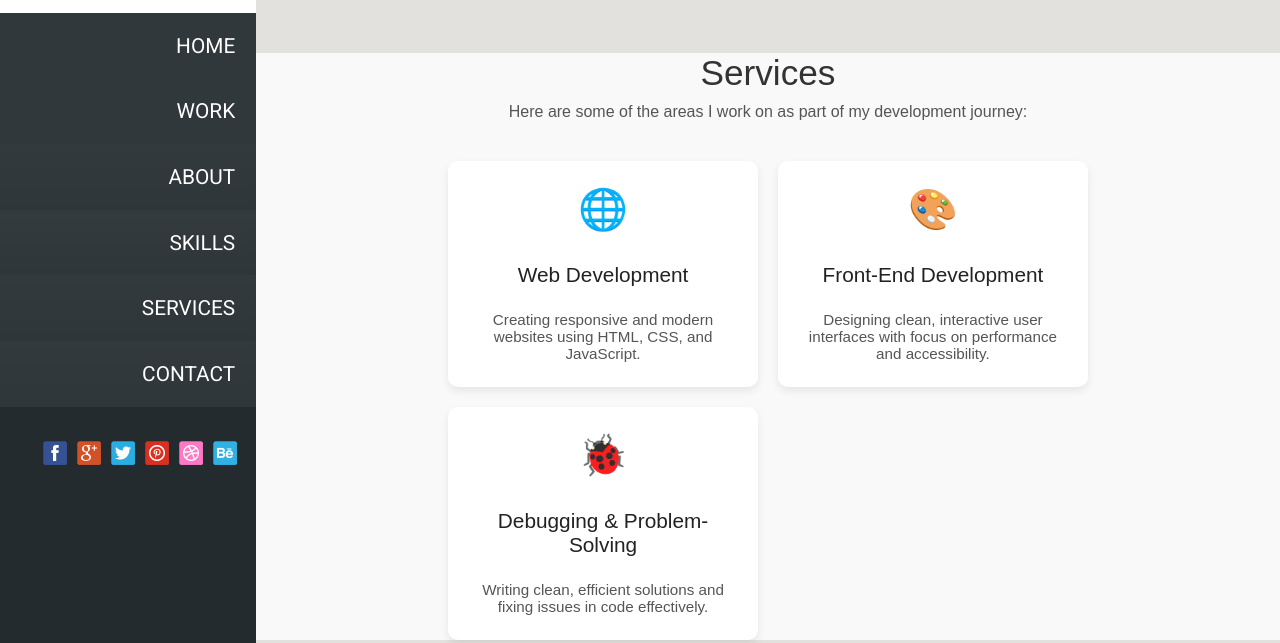
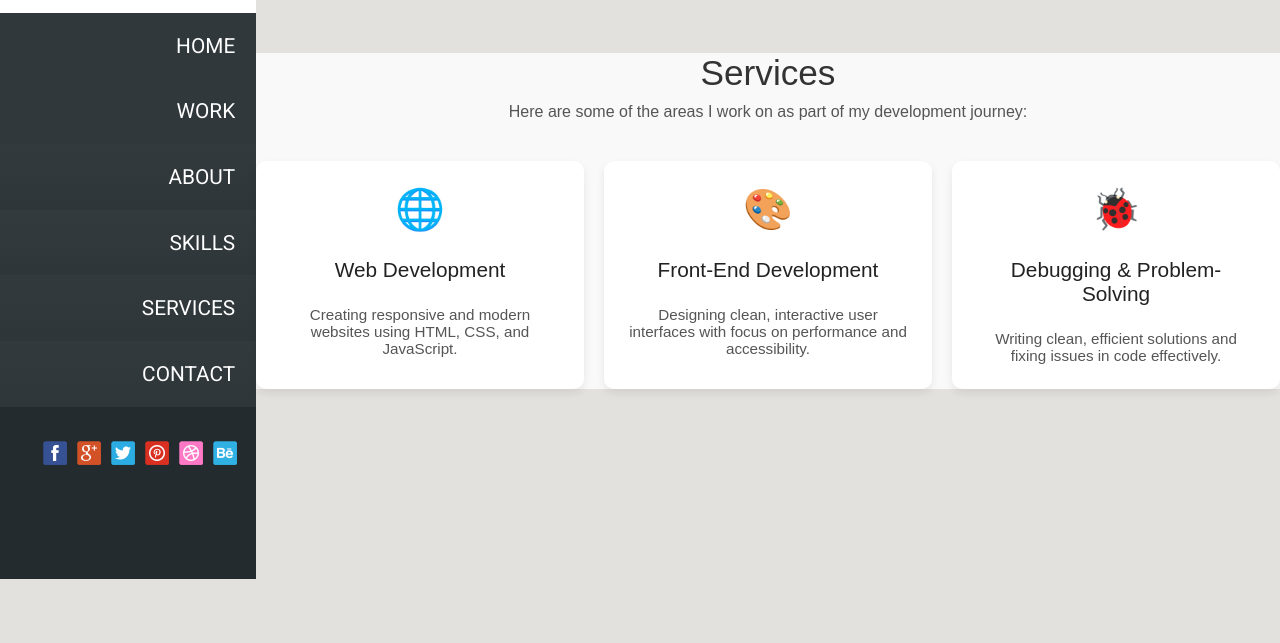
Before and after one commit to Najma-PA/Portfolio, a plain HTML site: page services.html in a window 1280 px wide. Shown: the part 187-830 px from the top of the page. After the commit the page ends 800 px from the top, so only its background shows below. Drawn offline with Linux system fonts and the light colour scheme.

Commit message:
services file modified

```diff
--- a/services.html
+++ b/services.html
@@ -73,7 +73,8 @@ Smartphone Compatible web template, free webdesigns for Nokia, Samsung, LG, Sony
 	<div class="content">
 			<div class="four">
 				<!-- ====== Services Section ====== -->
-<section id="services" style=" background: #f9f9f9; font-family: Arial, sans-serif;">
+
+<section id="layout" style=" background: #f9f9f9; font-family: Arial, sans-serif;">
   <div style="max-width: 1100px; margin: auto; text-align: center;">
     <h2 style="font-size: 2.2rem; margin-bottom: 10px; color: #333;">Services</h2>
     <p style="font-size: 1rem; color: #555; margin-bottom: 40px;">
@@ -85,7 +86,7 @@ Smartphone Compatible web template, free webdesigns for Nokia, Samsung, LG, Sony
       <!-- Service Card -->
       <div style="background: #fff; padding: 25px; border-radius: 10px; box-shadow: 0 4px 8px rgba(0,0,0,0.08);">
         <div style="font-size: 40px; color: #0077b6;">🌐</div>
-        <h3 style="margin: 15px 0 10px; font-size: 1.3rem; color: #222;">Web Development</h3>
+        <h3 style="margin: 10px 0 10px; font-size: 1.3rem; color: #222;">Web Development</h3>
         <p style="color: #555; font-size: 0.95rem;">
           Creating responsive and modern websites using HTML, CSS, and JavaScript.
         </p>
@@ -94,7 +95,7 @@ Smartphone Compatible web template, free webdesigns for Nokia, Samsung, LG, Sony
       <!-- Service Card -->
       <div style="background: #fff; padding: 25px; border-radius: 10px; box-shadow: 0 4px 8px rgba(0,0,0,0.08);">
         <div style="font-size: 40px; color: #0077b6;">🎨</div>
-        <h3 style="margin: 15px 0 10px; font-size: 1.3rem; color: #222;">Front-End Development</h3>
+        <h3 style="margin: 10px 0 10px; font-size: 1.3rem; color: #222;">Front-End Development</h3>
         <p style="color: #555; font-size: 0.95rem;">
           Designing clean, interactive user interfaces with focus on performance and accessibility.
         </p>
@@ -104,7 +105,7 @@ Smartphone Compatible web template, free webdesigns for Nokia, Samsung, LG, Sony
       <!-- Service Card -->
       <div style="background: #fff; padding: 25px; border-radius: 10px; box-shadow: 0 4px 8px rgba(0,0,0,0.08);">
         <div style="font-size: 40px; color: #0077b6;">🐞</div>
-        <h3 style="margin: 15px 0 10px; font-size: 1.3rem; color: #222;">Debugging & Problem-Solving</h3>
+        <h3 style="margin: 10px 0 10px; font-size: 1.3rem; color: #222;">Debugging & Problem-Solving</h3>
         <p style="color: #555; font-size: 0.95rem;">
           Writing clean, efficient solutions and fixing issues in code effectively.
         </p>
@@ -114,11 +115,10 @@ Smartphone Compatible web template, free webdesigns for Nokia, Samsung, LG, Sony
   </div>
 </section>
 
+        </div>
+      </div>
 
-			</div>
-		</div>
+   </div>
 
-
-	</div>
 </body>
 </html>
```
